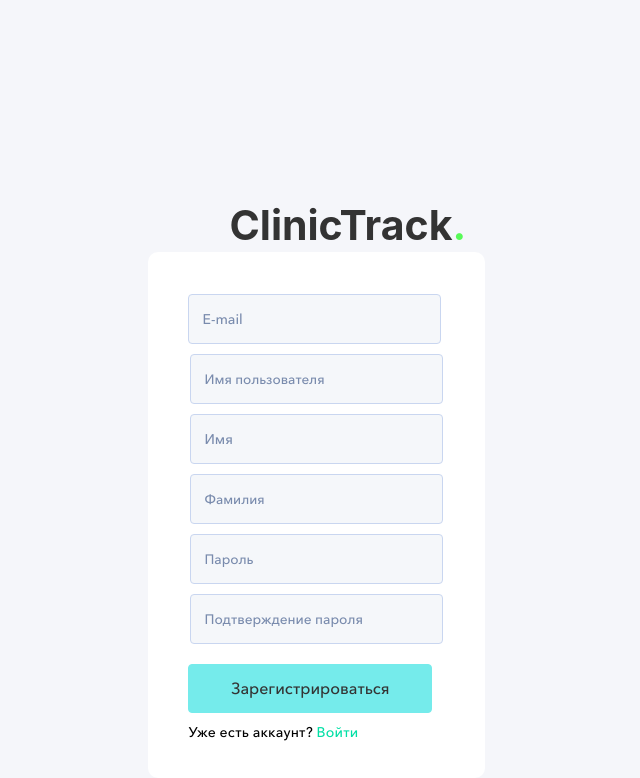
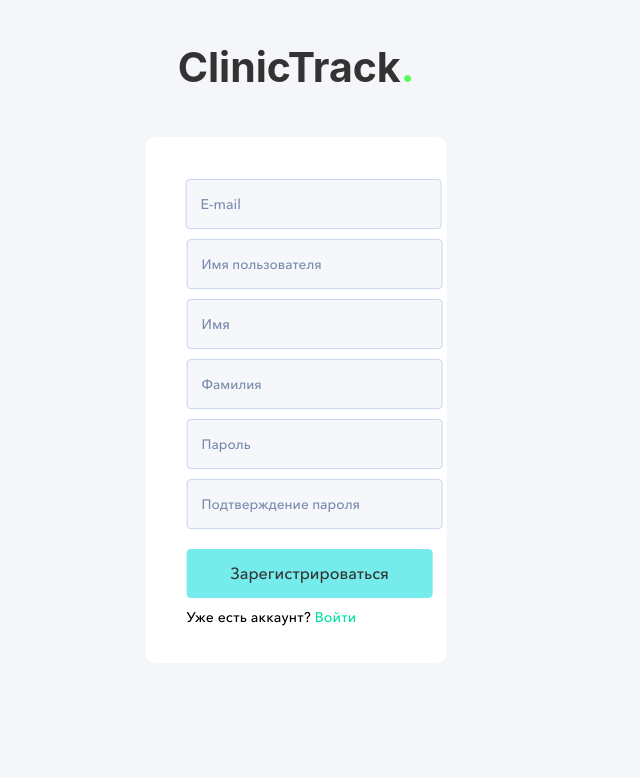
Before and after one commit to Vlchervov/Auth-interShip, a React (Create React App) app: page /Authorization in a window 1280 px wide. Both pictures are taken after a click on the element "Получить аккаунт". Shown: the top 778 px of the page, without its empty margins (344-984 px from the left). Built offline with nearby package versions, Linux system fonts and the light colour scheme.

Commit message:
refactoring

```diff
--- /dev/null
+++ b/src/components/Api.js
@@ -0,0 +1,5 @@
+import axios from "axios";
+
+export const axiosInstance = axios.create({
+  baseURL: "http://clinic.studio-mind.ru",
+});
--- a/src/components/input.js
+++ b/src/components/AuthInput.js
@@ -1,7 +1,7 @@
 import React, { useState } from "react";
 import { PasswordCheckEye } from "../styled-components/LoginForm.styled";
 
-export const Input = ({ register, errors }) => {
+export const AuthInput = ({ register, errors }) => {
   const [type, setType] = useState("password");
 
   const toggleType = () => setType(type === "password" ? "text" : "password");
@@ -9,6 +9,11 @@ export const Input = ({ register, errors }) => {
   return (
     <div>
       <input
+        style={{
+          border: errors.email?.message
+            ? "1px solid #F06060"
+            : "1px solid #c9d6f0",
+        }}
         {...register("email", {
           required: "Обязательное поле",
           pattern: { value: /@/, message: "Неверный формат E-mail" },
--- a/src/components/Fetcher.js
+++ b/src/components/Fetcher.js
@@ -1,12 +1,8 @@
-import axios from "axios";
+import { axiosInstance } from "./Api";
 
 const getToken = () => {
   return "Bearer " + localStorage.getItem("token");
 };
-
-const axiosInstance = axios.create({
-  baseURL: "http://clinic.studio-mind.ru",
-});
 
 export const fetcher = async () => {
   const response = await axiosInstance.get("/profile", {
--- /dev/null
+++ b/src/components/RegisterInput.js
@@ -0,0 +1,83 @@
+export const RegsiterInput = ({ register, errors }) => {
+  return (
+    <div>
+      <input
+        className="newEmail"
+        {...register("newEmail", {
+          required: "Обязательное поле",
+          pattern: { value: /@/, message: "Неверный формат E-mail" },
+        })}
+        type="text"
+        placeholder="E-mail"
+      ></input>
+      {errors.newEmail?.message && <p>{errors.newEmail?.message}</p>}
+      <input
+        className="newUserName"
+        {...register("newUserName", {
+          required: "Обязательное поле",
+          minLength: {
+            value: 3,
+            message: "минимум 3 символа",
+          },
+        })}
+        placeholder="Имя пользователя"
+        type="text"
+      ></input>
+      {errors.newUserName?.message && <p>{errors.newUserName?.message}</p>}
+      <input
+        className="firstName"
+        {...register("firstName", {
+          required: "Обязательное поле",
+          minLength: {
+            value: 3,
+            message: "минимум 3 символа",
+          },
+        })}
+        placeholder="Имя"
+        type="text"
+      ></input>
+      {errors.firstName?.message && <p>{errors.firstName?.message}</p>}
+      <input
+        className="lastName"
+        {...register("lastName", {
+          required: "Обязательное поле",
+          minLength: {
+            value: 3,
+            message: "минимум 3 символа",
+          },
+        })}
+        placeholder="Фамилия"
+        type="text"
+      ></input>
+      {errors.lastName?.message && <p>{errors.lastName?.message}</p>}
+      <input
+        className="newPassword"
+        {...register("newPassword", {
+          required: "Обязательное поле",
+          minLength: {
+            value: 3,
+            message: "минимум 3 символа",
+          },
+        })}
+        placeholder="Пароль"
+        type="password"
+      ></input>
+      {errors.newPassword?.message && <p>{errors.newPassword?.message}</p>}
+      <input
+        className="confirmPassword"
+        {...register("confirmPassword", {
+          required: "Обязательное поле",
+          minLength: {
+            value: 3,
+            message: "минимум 3 символа",
+          },
+        })}
+        placeholder="Подтверждение пароля"
+        type="password"
+      ></input>
+      {errors.confirmPassword?.message && (
+        <p>{errors.confirmPassword?.message}</p>
+      )}
+    </div>
+  );
+};
--- a/src/pages/Profile.js
+++ b/src/pages/Profile.js
@@ -19,7 +19,7 @@ const ProfileApp = () => {
 
   if (!data) {
     const user = () => {
-      if (!localStorage.getItem("token")) {
+      if (!localStorage.token) {
         logOut();
       }
     };
--- a/src/pages/RegisterForm.js
+++ b/src/pages/RegisterForm.js
@@ -1,6 +1,7 @@
-import axios from "axios";
 import React, { useState } from "react";
 import { useForm } from "react-hook-form";
+import { axiosInstance } from "../components/Api";
+import { RegsiterInput } from "../components/RegisterInput";
 import {
   MainRegistrationForm,
   MainTitleRegister,
@@ -24,8 +25,8 @@ const RegisterForm = (props) => {
   async function onRegistrationUser(data) {
     if (data.newPassword === data.confirmPassword) {
       try {
-        await axios
-          .post("http://clinic.studio-mind.ru/register", {
+        await axiosInstance
+          .post("/register", {
             email: data.newEmail,
             username: data.newUsername,
             firstName: data.firstName,
@@ -62,83 +63,7 @@ const RegisterForm = (props) => {
           }
         }}
       >
-        <input
-          className="newEmail"
-          {...register("newEmail", {
-            required: "Обязательное поле",
-            pattern: { value: /@/, message: "Неверный формат E-mail" },
-          })}
-          type="text"
-          placeholder="E-mail"
-        ></input>
-        {errors.newEmail?.message && <p>{errors.newEmail?.message}</p>}
-        <input
-          className="newUserName"
-          {...register("newUserName", {
-            required: "Обязательное поле",
-            minLength: {
-              value: 3,
-              message: "минимум 3 символа",
-            },
-          })}
-          placeholder="Имя пользователя"
-          type="text"
-        ></input>
-        {errors.newUserName?.message && <p>{errors.newUserName?.message}</p>}
-        <input
-          className="firstName"
-          {...register("firstName", {
-            required: "Обязательное поле",
-            minLength: {
-              value: 3,
-              message: "минимум 3 символа",
-            },
-          })}
-          placeholder="Имя"
-          type="text"
-        ></input>
-        {errors.firstName?.message && <p>{errors.firstName?.message}</p>}
-        <input
-          className="lastName"
-          {...register("lastName", {
-            required: "Обязательное поле",
-            minLength: {
-              value: 3,
-              message: "минимум 3 символа",
-            },
-          })}
-          placeholder="Фамилия"
-          type="text"
-        ></input>
-        {errors.lastName?.message && <p>{errors.lastName?.message}</p>}
-        <input
-          className="newPassword"
-          {...register("newPassword", {
-            required: "Обязательное поле",
-            minLength: {
-              value: 3,
-              message: "минимум 3 символа",
-            },
-          })}
-          placeholder="Пароль"
-          type="password"
-        ></input>
-        {errors.newPassword?.message && <p>{errors.newPassword?.message}</p>}
-        <input
-          className="confirmPassword"
-          {...register("confirmPassword", {
-            required: "Обязательное поле",
-            minLength: {
-              value: 3,
-              message: "минимум 3 символа",
-            },
-          })}
-          placeholder="Подтверждение пароля"
-          type="password"
-        ></input>
-        {errors.confirmPassword?.message && (
-          <p>{errors.confirmPassword?.message}</p>
-        )}
+        <RegsiterInput register={register} errors={errors} />
         {loaderState === false ? (
           <button disabled={disabledState.disabled}>Зарегистрироваться</button>
         ) : (
--- a/src/styled-components/RegisterForm.styled.js
+++ b/src/styled-components/RegisterForm.styled.js
@@ -3,23 +3,25 @@ import styled from "styled-components";
 export const MainTitleRegister = styled.h1`
   position: absolute;
   font-size: 41px;
-  top: 21.6vh;
-  left: 44.8%;
+  left: 50%;
+  top: 5%;
+  transform: translate(-50%, -50%);
   font-weight: bold;
   color: #333333;
   span {
     color: #58fa58;
   }
   @media screen and (min-height: 1600px) and (max-width: 1460px) {
-    left: 43%;
-    top: 25vh;
+    top: 23%;
   }
 `;
 
 export const MainRegistrationForm = styled.form`
+  width: 23.5%;
   position: absolute;
-  top: 31.5vh;
-  left: 38.4vw;
+  top: 50%;
+  left: 50%;
+  transform: translate(-50%, -50%);
   background: #ffffff;
   border-radius: 10px;
 
@@ -43,7 +45,7 @@ export const MainRegistrationForm = styled.form`
     font-size: 16px;
     border-radius: 4px;
     border: 1px solid #75ebeb;
-    width: 19.0625vw;
+    width: 82%;
     height: 49px;
     cursor: pointer;
   }
@@ -90,7 +92,7 @@ export const MainRegistrationForm = styled.form`
     margin: 42px 40px 10px;
     padding: 1px 14px;
     height: 46px;
-    width: 17.447916666666668vw;
+    width: 75%;
     border-radius: 4px;
     border: 1px solid #c9d6f0;
     background: #f5f7fa;
@@ -106,9 +108,9 @@ export const MainRegistrationForm = styled.form`
 
   .newUserName {
     display: flex;
-    margin: 0px 42px 10px;
+    margin: 0px 41px 10px;
     height: 46px;
-    width: 17.447916666666668vw;
+    width: 75%;
     padding: 1px 14px;
     border-radius: 4px;
     background: #f5f7fa;
@@ -126,9 +128,9 @@ export const MainRegistrationForm = styled.form`
   .firstName {
     display: flex;
     padding: 1px 14px;
-    margin: 0px 42px 10px;
+    margin: 0px 41px 10px;
     height: 46px;
-    width: 17.447916666666668vw;
+    width: 75%;
     border-radius: 4px;
     background: #f5f7fa;
     border: 1px solid #c9d6f0;
@@ -144,10 +146,10 @@ export const MainRegistrationForm = styled.form`
 
   .lastName {
     display: flex;
-    margin: 0px 42px 10px;
+    margin: 0px 41px 10px;
     padding: 1px 14px;
     height: 46px;
-    width: 17.447916666666668vw;
+    width: 75%;
     background: #f5f7fa;
     border-radius: 4px;
     border: 1px solid #c9d6f0;
@@ -163,10 +165,10 @@ export const MainRegistrationForm = styled.form`
 
   .newPassword {
     display: flex;
-    margin: 0px 42px 10px;
+    margin: 0px 41px 10px;
     padding: 1px 14px;
     height: 46px;
-    width: 17.447916666666668vw;
+    width: 75%;
     border-radius: 4px;
     background: #f5f7fa;
     border: 1px solid #c9d6f0;
@@ -182,10 +184,10 @@ export const MainRegistrationForm = styled.form`
 
   .confirmPassword {
     padding: 1px 14px;
-    margin: 0px 42px 10px;
+    margin: 0px 41px 10px;
     display: flex;
     height: 46px;
-    width: 17.447916666666668vw;
+    width: 75%;
     border-radius: 4px;
     background: #f5f7fa;
     border: 1px solid #c9d6f0;
```
Also changed, not shown: src/pages/LoginForm.js (+6 -8 lines), src/styled-components/LoginForm.styled.js (+18 -19 lines).
